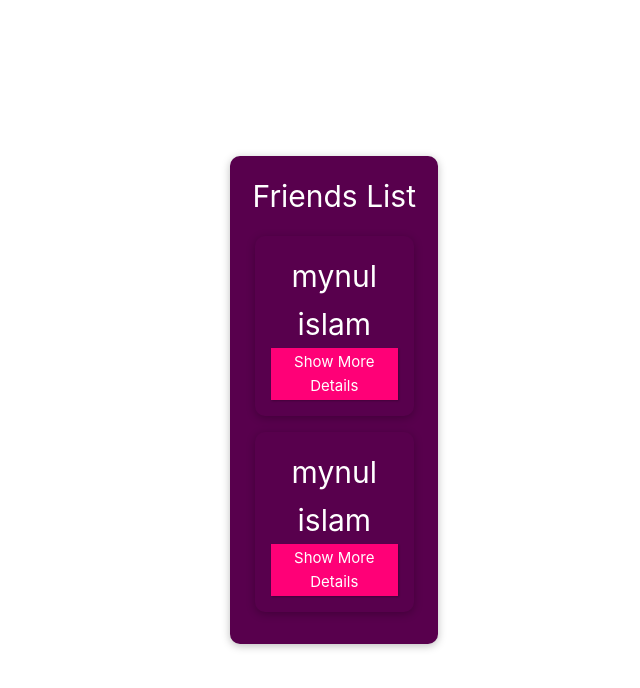
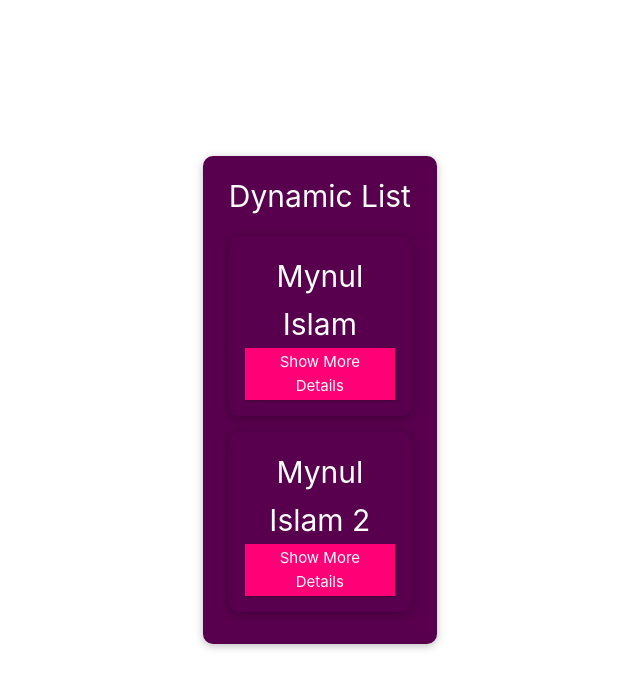
Before and after one commit to mynul-islam-madhurjo/vue-maxmillian, a Vue app in the folder Lesson 8 Vue CLI/vue-project/: page / in a window 1280 px wide. Shown: the top 688 px of the page, without its empty margins (190-830 px from the left). Built offline with nearby package versions, Linux system fonts and the light colour scheme.

Commit message:
Dynamic List using props

```diff
--- a/Lesson 8 Vue CLI/vue-project/src/App.vue
+++ b/Lesson 8 Vue CLI/vue-project/src/App.vue
@@ -10,10 +10,19 @@ import FriendContact from './components/FriendContact.vue'
 <template>
 
   <header>
-    <h1> Friends List</h1>
+    <h1>Dynamic List</h1>
     <ul>
-      <FriendContact/>
-      <FriendContact/>
+      <!-- Need to use kebab case for html  -->
+      <FriendContact
+      name="Mynul Islam"
+      phone-address="1234567890"
+      email-address="mynul@gmail.com"
+      />
+      <FriendContact
+      name="Mynul Islam 2"
+      phone-address="023892839283"
+      email-address="mynul2@gmail.com"
+      />
     </ul>
 
   </header>
--- a/Lesson 8 Vue CLI/vue-project/src/components/FriendContact.vue
+++ b/Lesson 8 Vue CLI/vue-project/src/components/FriendContact.vue
@@ -1,10 +1,10 @@
 <template>
     <li>
-        <h1> {{ friend.name }}</h1>
-        <button @click="showDetails"> Show More Details</button>
+        <h1> {{ name }}</h1>
+        <button @click="showDetails"> {{ dataVisible ? 'Hide' : 'Show' }} More Details</button>
             <ul v-if="dataVisible">
-                <li>{{ friend.phone }}</li>
-                <li> {{ friend.email }}</li>
+                <li>{{ phoneAddress }}</li>
+                <li> {{ emailAddress }}</li>
             </ul>
     </li>
 
@@ -12,6 +12,11 @@
 
 <script lang="ts">
 export default {
+    props: [
+        'name',
+        'phoneAddress',
+        'emailAddress'
+    ],
     data() {
         return {
             // data properties go here
--- a/Lesson 8 Vue CLI/vue-project/src/components/HelloWorld.vue
+++ b/Lesson 8 Vue CLI/vue-project/src/components/HelloWorld.vue
@@ -1,4 +1,8 @@
 <script setup>
+
+// When we want to use different data for same component in different html files
+// we use props
+// it is like custom html elements
 defineProps({
   msg: {
     type: String,
```
